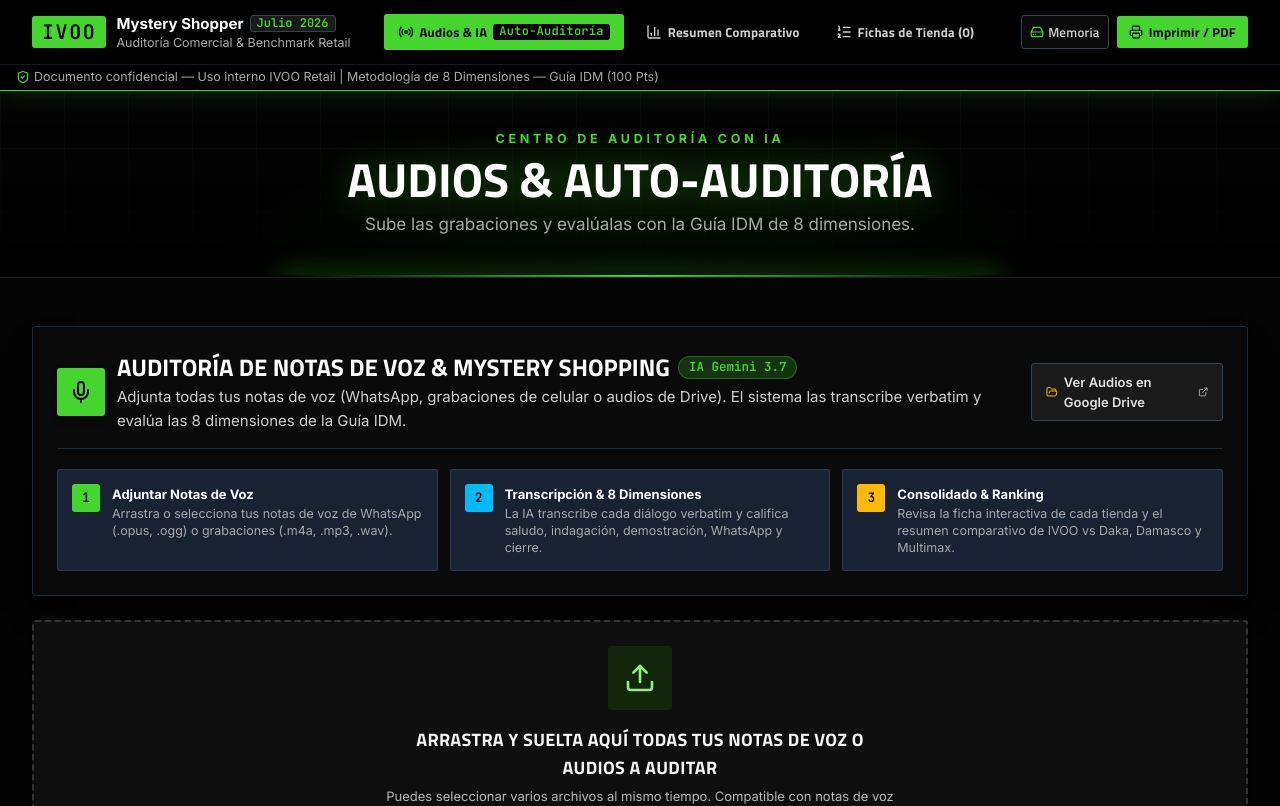
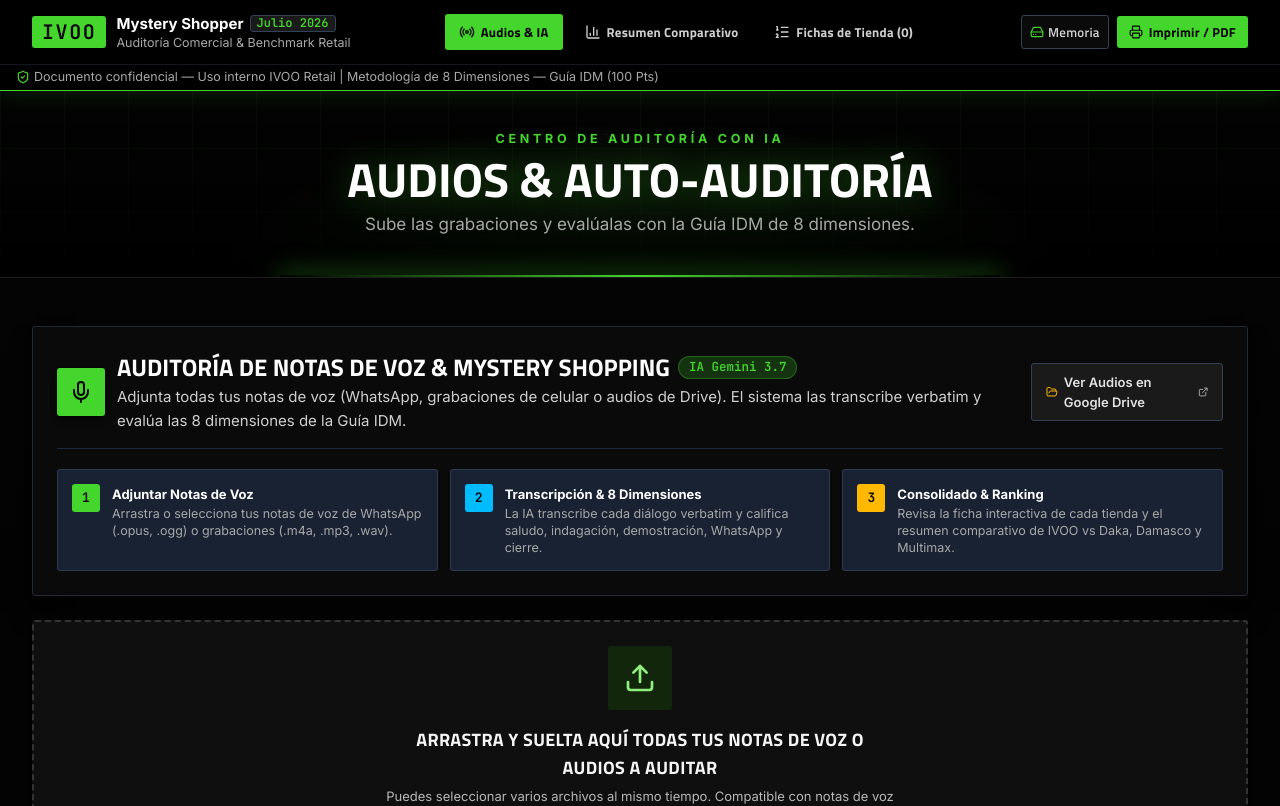
Before and after one commit to moisoforever-ai/ivoo-mystery-shopper-, a React (Vite) app: page / in a window 1280 px wide. Shown: the top 806 px of the page. Built offline with nearby package versions, Linux system fonts and the light colour scheme; the HTML template or start-up script is replaced by a standard one.

Commit message:
Add files via upload

```diff
--- a/src/components/Header.tsx
+++ b/src/components/Header.tsx
@@ -77,7 +77,7 @@ export const Header: React.FC<HeaderProps> = ({
             >
               <Radio className="w-4 h-4" />
               <span>Audios & IA</span>
-              <span className={`text-[9px] font-mono px-1.5 py-0.2 rounded font-black ${
+              <span className={`hidden 2xl:inline text-[9px] font-mono px-1.5 py-0.2 rounded font-black ${
                 activeTab === 'audios' ? 'bg-slate-950 text-lime-400' : 'bg-lime-400/20 text-lime-300'
               }`}>
                 Auto-Auditoría
```
